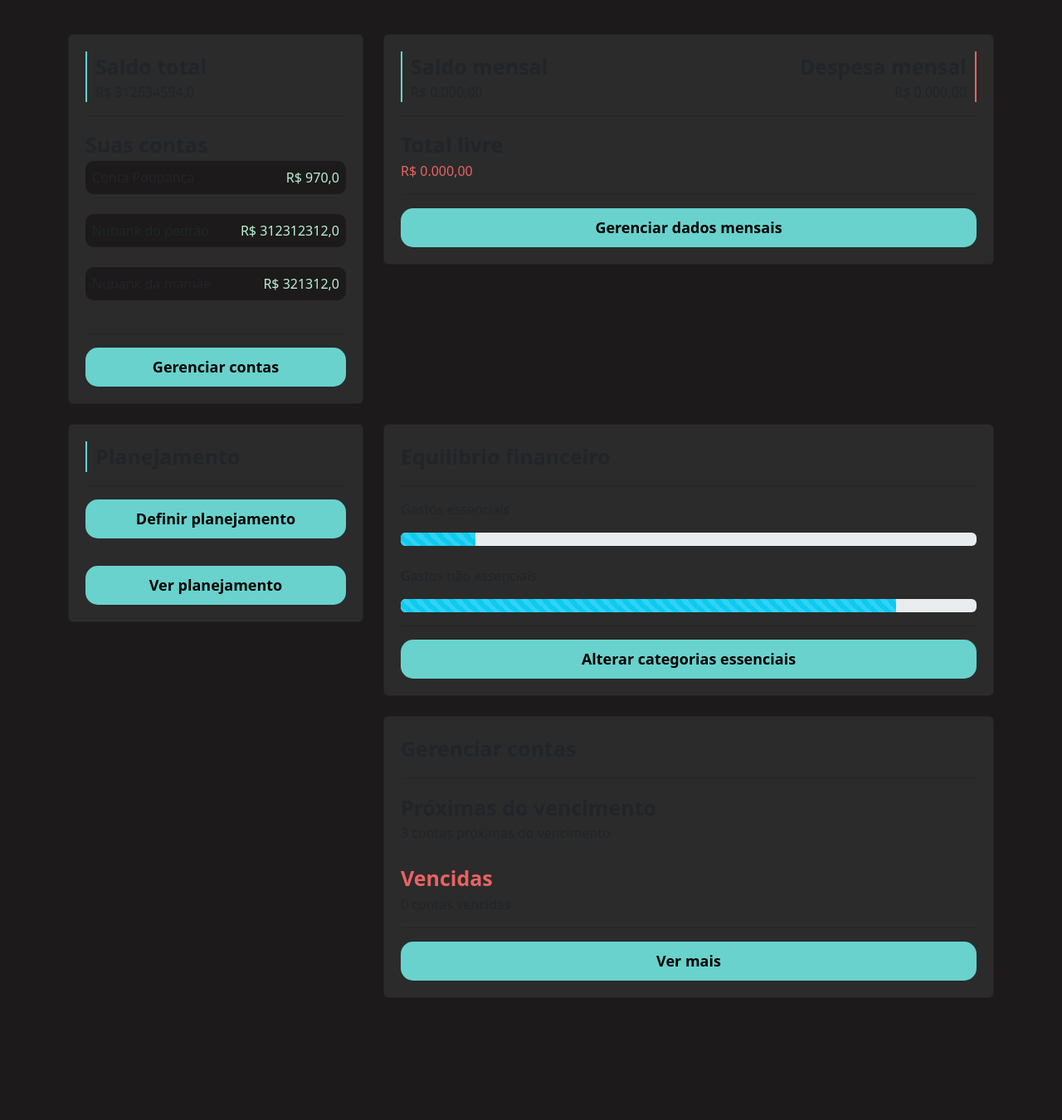
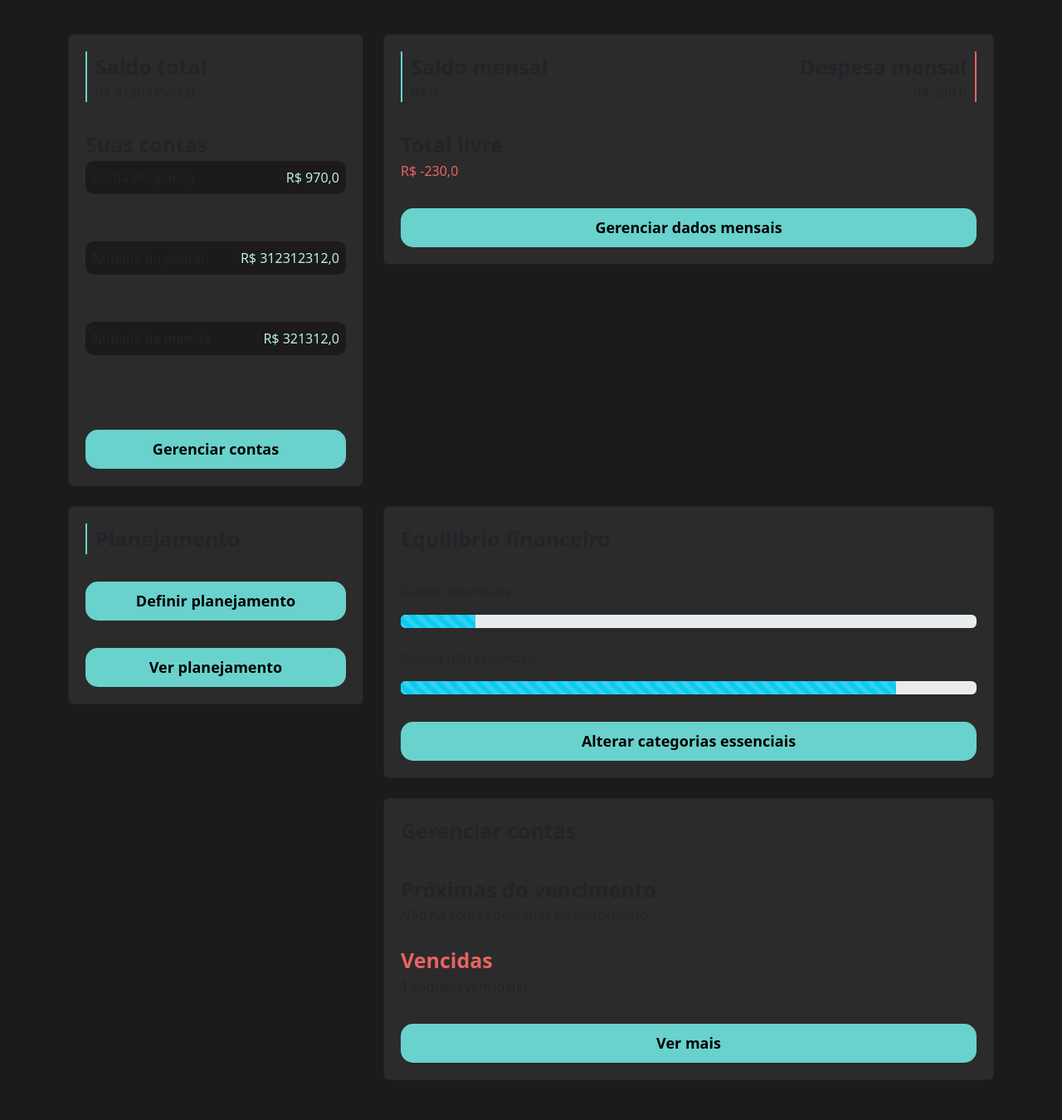
Before and after one commit to SenhorAfonso/finance_psw, a Django app: page /perfil/home/ in a window 1280 px wide. Shown: the part 191-1541 px from the top of the page at 83% size. Before the commit the page ends 1393 px from the top, so only its background shows below. Run offline with Django 4.2, Linux system fonts and the light colour scheme; data comes from the database, SQL or seed files in the repository; both versions use the stored data as it was after the commit.

Commit message:
finalização do projeto e últimos toques finais

```diff
--- a/extrato/templates/view_extrato.html
+++ b/extrato/templates/view_extrato.html
@@ -50,11 +50,13 @@
         <div class="row">
             <div class="col-md-2">
                 <input style="width: 100%" type="submit" class="botao-principal" value="Filtrar">
-
             </div>
             </form>
             <div class="col-md-2">
                 <a href="{% url 'exportar_pdf' %}" class="botao-secundario">Exportar extrato</a>
+            </div>
+            <div class="col-md-2">
+                <a href="{% url 'dashboard' %}" class="botao-secundario">Dashboard</a>
             </div>
         </div>
         <br>
--- a/perfil/templates/home.html
+++ b/perfil/templates/home.html
@@ -64,6 +64,7 @@
                                 <span class="total-conta">R$ {{conta.valor}}</span>
                             </div>
                             <br>
+                            <hr>
                         {% endfor %}
 
 
@@ -83,14 +84,14 @@
                             <div class="saldo">
                                 <span class="fonte-destaque">Saldo mensal</span>
                                 <br>
-                                <span class="font-light">R$ 0.000,00</span>
+                                <span class="font-light">R$ {{saldo_mensal}}</span>
                             </div>
                         </div>
                         <div class="col-md">
                             <div class="despesa">
                                 <span class="fonte-destaque">Despesa mensal</span>
                                 <br>
-                                <span class="font-light">R$ 0.000,00</span>
+                                <span class="font-light">R$ {{despesa_mensal}}</span>
                             </div>
 
                         </div>
@@ -98,9 +99,14 @@
                     </div>
                     <hr class="hr-borda">
                     <span class="fonte-destaque">Total livre</span>
-                    <span class="font-light negativo">R$ 0.000,00</span>
+                    {% if livre <= 0 %}
+                        <span class="font-light negativo">R$ {{ livre }}</span>
+                    {% else %}
+                    <span class="font-light positivo">R$ {{ livre }}</span>
+                    {% endif %}
+
                     <hr class="hr-borda">
-                    <a href="#" class="botao-principal">Gerenciar dados mensais</a>
+                    <a href="{% url 'view_extrato'%} " class="botao-principal">Gerenciar dados mensais</a>
                 </div>
             </div>
 
@@ -150,10 +156,18 @@
                     <hr class="hr-borda">
 
                     <span class="fonte-destaque">Próximas do vencimento</span>
-                    <span class="fonte-light">3 contas próximas do vencimento</span>
+                    {% if contas_proximas_vencimento %}
+                        <span class="fonte-light">{{contas_proximas_vencimento.lenght}} conta(s) próxima(s) do vencimento</span>
+                    {% else %}
+                        <span class="fonte-light">Não há contas próximas do vencimento</span>
+                    {% endif %}
                     <br>
                     <span class="fonte-destaque negativo">Vencidas</span>
-                    <span class="fonte-light">0 contas vencidas</span>
+                    {% if contas_vencidas %}
+                        <span class="fonte-light">{{contas_vencidas.count}} conta(s) vencida(s)</span>
+                    {% else %}
+                        <span class="fonte-light">Não há contas vencidas</span>
+                    {% endif %}
 
                     <hr class="hr-borda">
 
--- a/perfil/utils.py
+++ b/perfil/utils.py
@@ -20,3 +20,18 @@ def calcula_equilibrio_financeiro():
     except:
         return 0, 0
     return per_gastos_essenciais, per_gastos_nao_essenciais
+
+
+def calcula_contas():
+    from contas.models import ContaPaga, ContaPagar
+
+    MES_ATUAL = datetime.now().month
+    DIA_ATUAL = datetime.now().day
+
+    contas = ContaPagar.objects.all()
+    contasPagas = ContaPaga.objects.filter(data_pagamento__month = MES_ATUAL).values('conta')
+    contas_vencidas = contas.filter(dia_pagamento__lt = DIA_ATUAL).exclude(id__in = contasPagas)
+    contas_proximas_vencimento = contas.filter(dia_pagamento__lte = DIA_ATUAL + 5).filter(dia_pagamento__gt = DIA_ATUAL).exclude(id__in = contasPagas)
+    contas_restantes = contas.exclude(id__in = contas_vencidas).exclude(id__in = contasPagas).exclude(id__in = contas_proximas_vencimento)
+
+    return contas_vencidas, contas_proximas_vencimento, contas_restantes
--- a/perfil/views.py
+++ b/perfil/views.py
@@ -6,6 +6,7 @@ from django.contrib import messages
 from django.contrib.messages import constants
 from .utils import *
 from datetime import datetime
+from contas.views import ver_contas
 
 def home(request):
     valores = Valores.objects.filter(data__month = datetime.now().month)
@@ -13,17 +14,29 @@ def home(request):
     total_entradas = calculaTotal(valores.filter(tipo = 'E'), 'valor')
     total_saidas = calculaTotal(valores.filter(tipo = 'S'), 'valor')
 
+    saldo_mensal = calculaTotal(valores.filter(tipo = 'E').filter(data__month = datetime.now().month), 'valor')
+    despesa_mensal = calculaTotal(valores.filter(tipo = 'S').filter(data__month = datetime.now().month), 'valor')
+    livre = saldo_mensal - despesa_mensal
+
     contas = Conta.objects.all()
     total_contas = calculaTotal(contas, 'valor')
 
     gastos_essenciais, gastos_nao_essenciais = calcula_equilibrio_financeiro()
+
+    contas_vencidas, contas_proximas_vencimento, _ = calcula_contas()
 
     return render(request, 'home.html', {'contas' : contas,
                                          'total_contas' : total_contas,
                                          'total_entradas' : total_entradas,
                                          'total_saidas' : total_saidas,
                                          'gastos_essenciais' : int(gastos_essenciais),
-                                         'gastos_nao_essenciais' : int(gastos_nao_essenciais)})
+                                         'gastos_nao_essenciais' : int(gastos_nao_essenciais),
+                                         'saldo_mensal' : saldo_mensal,
+                                         'despesa_mensal' : despesa_mensal,
+                                         'livre' : livre,
+                                         'contas_vencidas' : contas_vencidas,
+                                         'contas_proximas_vencimento' : contas_proximas_vencimento})
+
 
 def update_categoria(request, id):
     categoria = Categoria.objects.get(id = id)
```
Also changed, not shown: contas/views.py (+3 -5 lines), db.sqlite3, media/icones/saidas.png (added).
